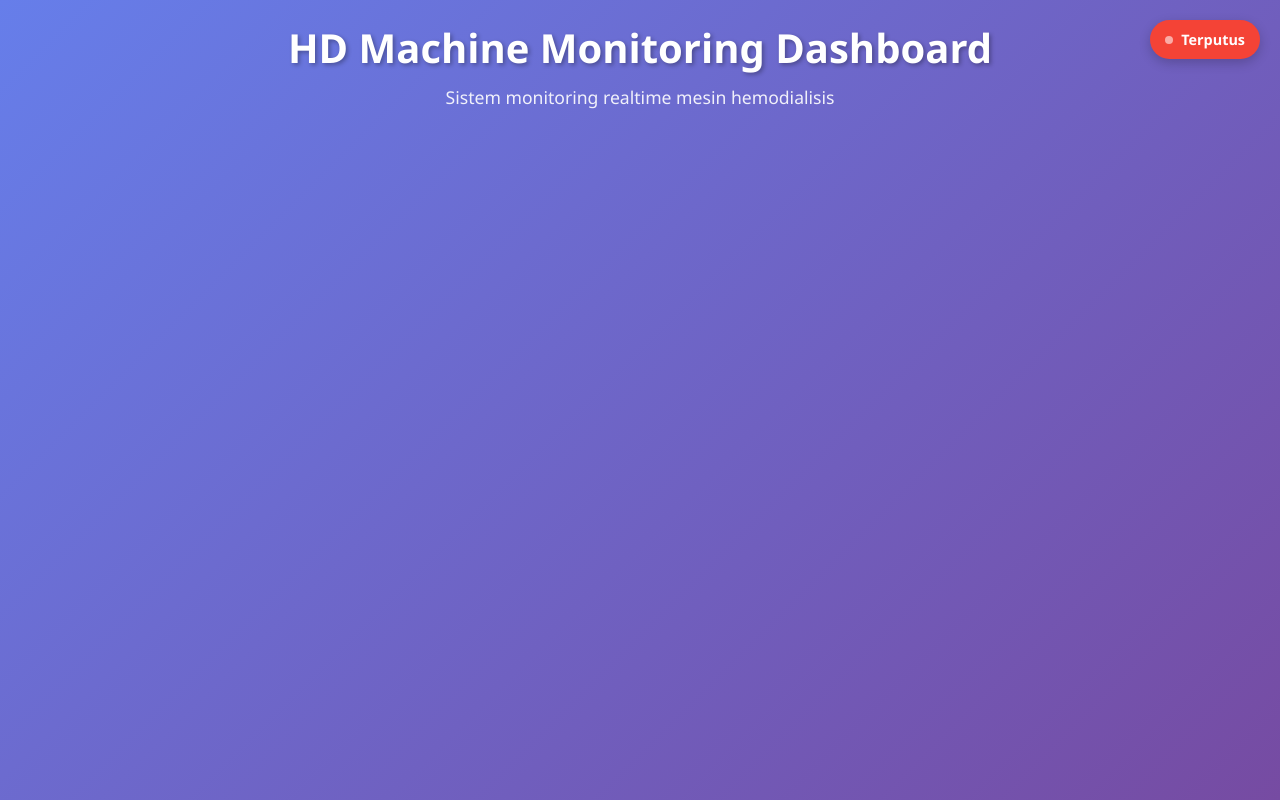
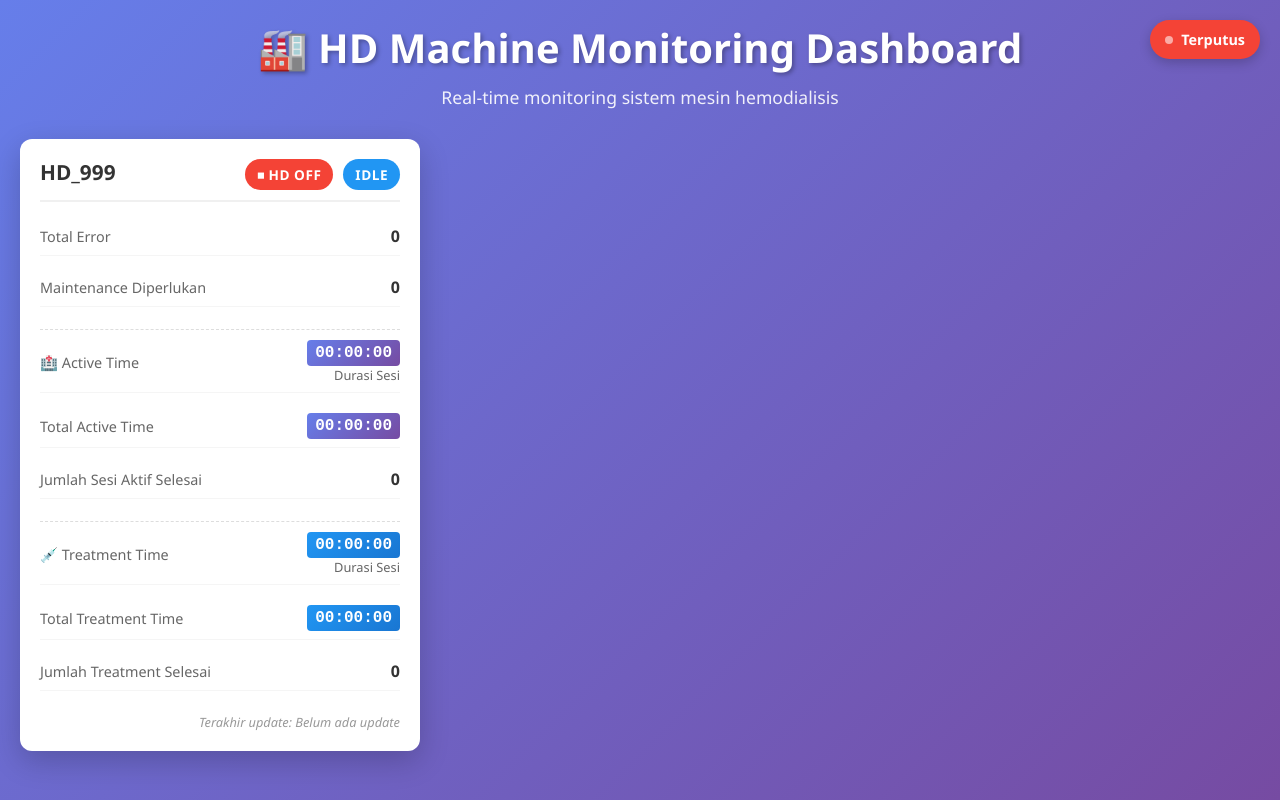
Before and after one commit to rifai-ahmad11/devmonitoring-hd, a Flask app: page / in a window 1280 px wide. Run offline with Flask 3, Linux system fonts and the light colour scheme; data that the repository does not hold is empty; some libraries are stand-ins or nearby versions.

Commit message:
Update index.html, revert to before

```diff
--- a/templates/index.html
+++ b/templates/index.html
@@ -545,8 +545,8 @@
 <body>
     <div class="dashboard-container">
         <div class="header">
-            <h1>HD Machine Monitoring Dashboard</h1>
-            <p>Sistem monitoring realtime mesin hemodialisis</p>
+            <h1>🏭 HD Machine Monitoring Dashboard</h1>
+            <p>Real-time monitoring sistem mesin hemodialisis</p>
         </div>
 
         <div class="machines-grid" id="machinesGrid">
@@ -661,7 +661,7 @@
                     <div class="maintenance-item-desc">${item.description}</div>
                     <div class="maintenance-item-details">
                         Threshold: Setiap ${item.threshold} treatment<br>
-                        Treatment sejak terakhir maintenance: ${item.treatments_since_last}
+                        Treatment sejak terakhir: ${item.treatments_since_last}
                     </div>
                 `;
                 maintenanceList.appendChild(li);
@@ -736,6 +736,10 @@
             const maintenanceCount = data.maintenance_count || 0;
 
             // Buat badge-badge
+            const errorCount = data.error_count || 0;
+            const errorBadge = errorCount > 0 ?
+                `<span class="error-badge">${errorCount} Error</span>` : '';
+
             const maintenanceBadgeHTML = maintenanceCount > 0 ?
                 `<span class="maintenance-badge" data-machine-id="${machineId}">⚠️ ${maintenanceCount} Maintenance</span>` : '';
 
@@ -757,24 +761,24 @@
                 </div>
                 <div class="machine-info">
                     <div class="info-row">
-                        <span class="info-label">Total Kegagalan Koneksi</span>
+                        <span class="info-label">Total Error</span>
                         <span class="info-value ${errorCount > 0 ? 'error-value' : ''}">${errorCount}</span>
                     </div>
                     <div class="info-row">
-                        <span class="info-label">Jumlah Maintenance Diperlukan</span>
+                        <span class="info-label">Maintenance Diperlukan</span>
                         <span class="info-value ${maintenanceCount > 0 ? 'error-value' : ''}">${maintenanceCount}</span>
                     </div>
 
                     <!-- Sesi Treatment -->
                     <div class="info-row" style="margin-top: 10px; padding-top: 10px; border-top: 1px dashed #ddd;">
-                        <span class="info-label">Waktu Aktif</span>
+                        <span class="info-label">🏥 Active Time</span>
                         <div style="display: flex; flex-direction: column; align-items: flex-end;">
                             <span class="info-value time-value">${formatTime(data.current_session_duration || 0)}</span>
                             <small style="font-size: 0.8em; color: #666;">Durasi Sesi</small>
                         </div>
                     </div>
                     <div class="info-row">
-                        <span class="info-label">Total Waktu Aktif</span>
+                        <span class="info-label">Total Active Time</span>
                         <span class="info-value time-value">${formatTime(data.total_active_time || 0)}</span>
                     </div>
                     <div class="info-row">
@@ -784,7 +788,7 @@
 
                     <!-- Sesi Dialysis -->
                     <div class="info-row" style="margin-top: 10px; padding-top: 10px; border-top: 1px dashed #ddd;">
-                        <span class="info-label">Waktu Treatment</span>
+                        <span class="info-label">💉 Treatment Time</span>
                         <div style="display: flex; flex-direction: column; align-items: flex-end;">
                             <span class="info-value time-value" style="background: linear-gradient(135deg, #2196f3 0%, #1976d2 100%);">
                                 ${formatTime(data.current_dialysis_duration || 0)}
@@ -793,7 +797,7 @@
                         </div>
                     </div>
                     <div class="info-row">
-                        <span class="info-label">Total Waktu Treatment</span>
+                        <span class="info-label">Total Treatment Time</span>
                         <span class="info-value time-value" style="background: linear-gradient(135deg, #2196f3 0%, #1976d2 100%);">
                             ${formatTime(data.total_dialysis_time || 0)}
                         </span>
@@ -836,6 +840,10 @@
             const maintenanceCount = data.maintenance_count || 0;
 
             // Buat badge-badge
+            const errorCount = data.error_count || 0;
+            const errorBadge = errorCount > 0 ?
+                `<span class="error-badge">${errorCount} Error</span>` : '';
+
             const maintenanceBadgeHTML = maintenanceCount > 0 ?
                 `<span class="maintenance-badge" data-machine-id="${machineId}">⚠️ ${maintenanceCount} Maintenance</span>` : '';
 
@@ -857,24 +865,24 @@
                 </div>
                 <div class="machine-info">
                     <div class="info-row">
-                        <span class="info-label">Total Kegagalan Koneksi</span>
+                        <span class="info-label">Total Error</span>
                         <span class="info-value ${errorCount > 0 ? 'error-value' : ''}">${errorCount}</span>
                     </div>
                     <div class="info-row">
-                        <span class="info-label">Jumlah Maintenance Diperlukan</span>
+                        <span class="info-label">Maintenance Diperlukan</span>
                         <span class="info-value ${maintenanceCount > 0 ? 'error-value' : ''}">${maintenanceCount}</span>
                     </div>
 
                     <!-- Sesi Treatment -->
                     <div class="info-row" style="margin-top: 10px; padding-top: 10px; border-top: 1px dashed #ddd;">
-                        <span class="info-label">Waktu Aktif</span>
+                        <span class="info-label">🏥 Active Time</span>
                         <div style="display: flex; flex-direction: column; align-items: flex-end;">
                             <span class="info-value time-value">${formatTime(data.current_session_duration || 0)}</span>
                             <small style="font-size: 0.8em; color: #666;">Durasi Sesi</small>
                         </div>
                     </div>
                     <div class="info-row">
-                        <span class="info-label">Total Waktu Aktif</span>
+                        <span class="info-label">Total Active Time</span>
                         <span class="info-value time-value">${formatTime(data.total_active_time || 0)}</span>
                     </div>
                     <div class="info-row">
@@ -884,7 +892,7 @@
 
                     <!-- Sesi Dialysis -->
                     <div class="info-row" style="margin-top: 10px; padding-top: 10px; border-top: 1px dashed #ddd;">
-                        <span class="info-label">Waktu Treatment</span>
+                        <span class="info-label">💉 Treatment Time</span>
                         <div style="display: flex; flex-direction: column; align-items: flex-end;">
                             <span class="info-value time-value" style="background: linear-gradient(135deg, #2196f3 0%, #1976d2 100%);">
                                 ${formatTime(data.current_dialysis_duration || 0)}
@@ -893,7 +901,7 @@
                         </div>
                     </div>
                     <div class="info-row">
-                        <span class="info-label">Total Waktu Treatment</span>
+                        <span class="info-label">Total Treatment Time</span>
                         <span class="info-value time-value" style="background: linear-gradient(135deg, #2196f3 0%, #1976d2 100%);">
                             ${formatTime(data.total_dialysis_time || 0)}
                         </span>
```
